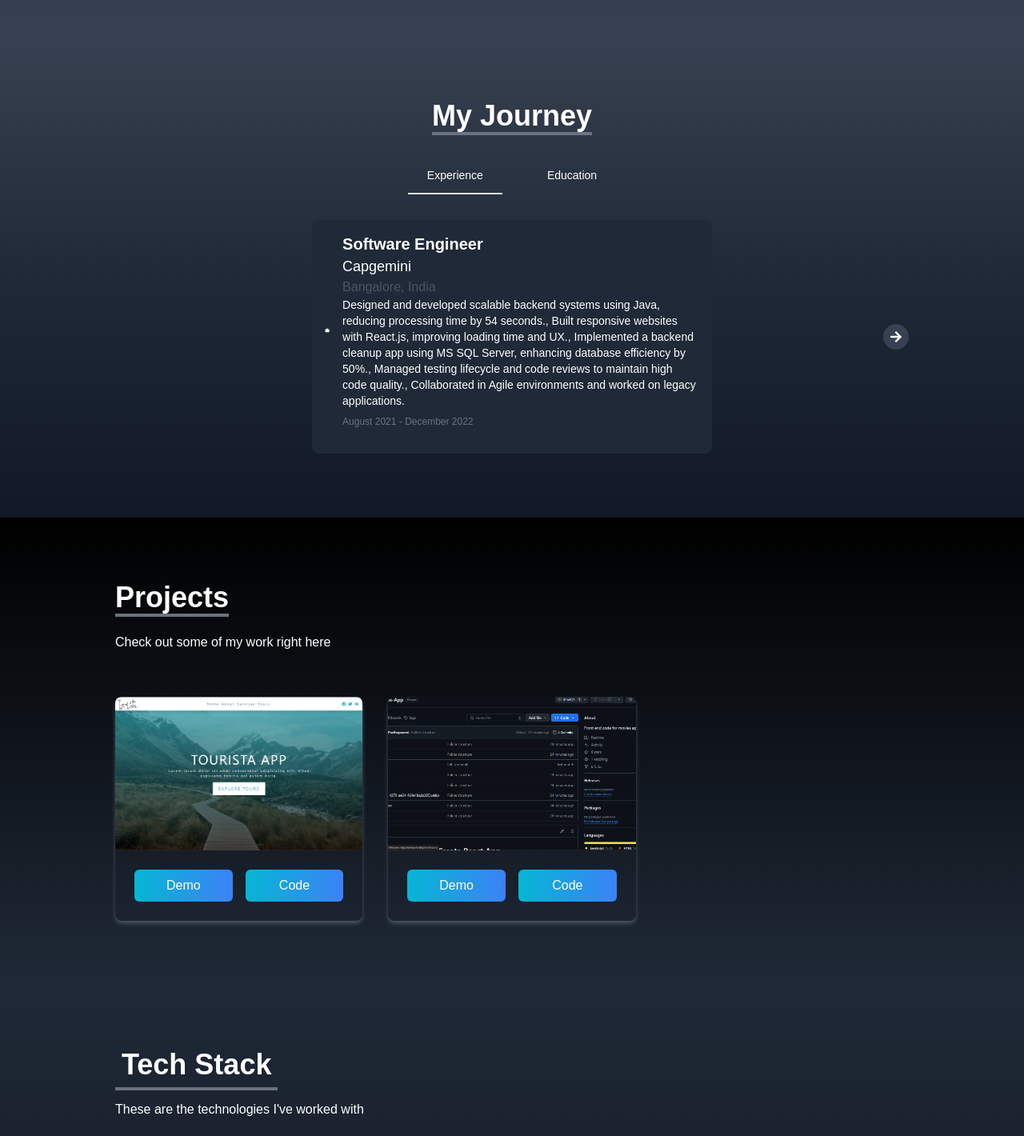
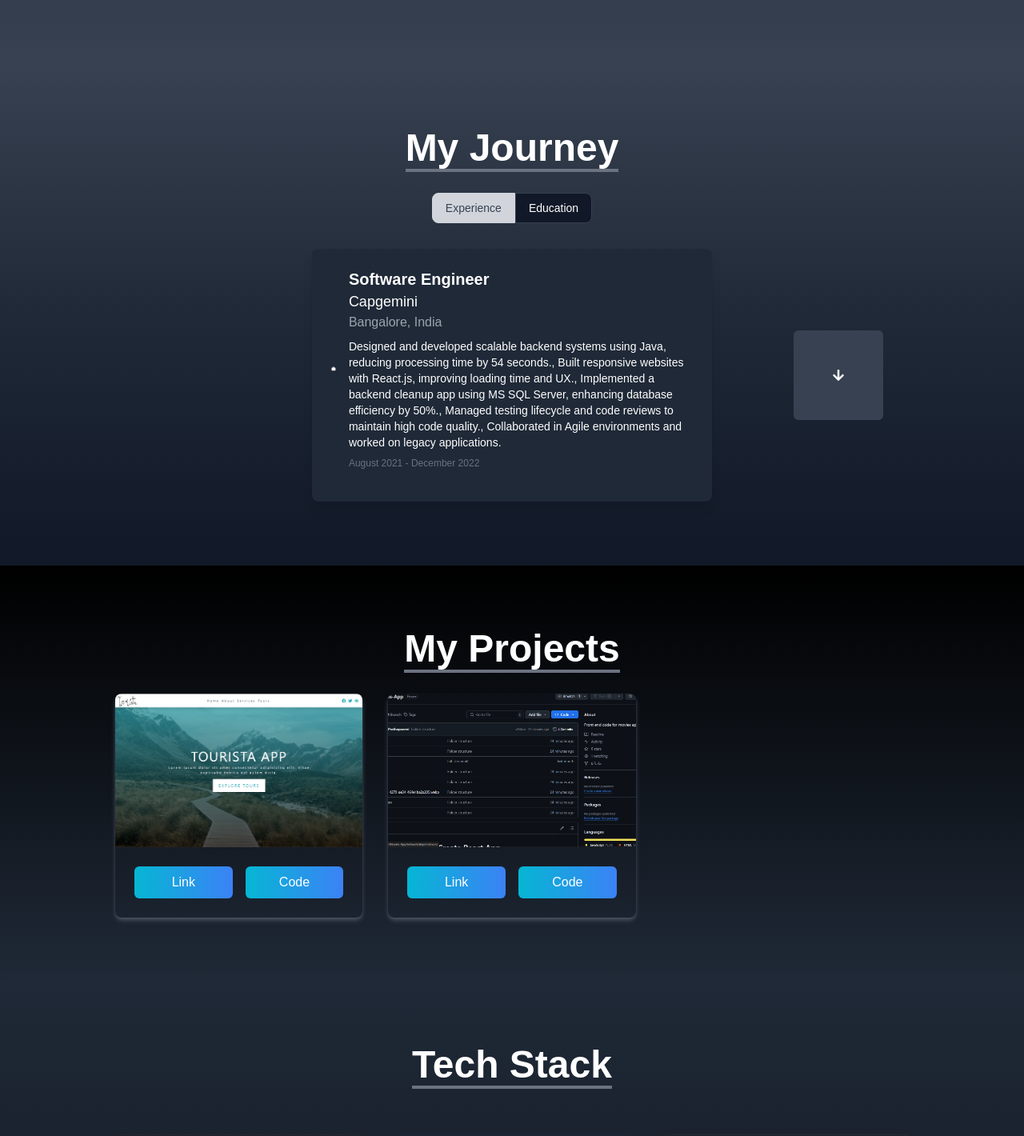
Before and after one commit to ChandraPavan-Prathapaneni/PortfolioReact, a React (Create React App) app: page / in a window 1280 px wide. Shown: the part 1307-2727 px from the top of the page at 80% size. Built offline with nearby package versions, Linux system fonts and the light colour scheme.

Commit message:
Clean-up Clutters
cleaned up inconsistent formatting and font size and text positioning

```diff
--- a/package.json
+++ b/package.json
@@ -3,6 +3,7 @@
   "version": "0.1.0",
   "private": true,
   "dependencies": {
+    "@react-spring/web": "^9.7.5",
     "@testing-library/jest-dom": "^5.17.0",
     "@testing-library/react": "^13.4.0",
     "@testing-library/user-event": "^13.5.0",
--- a/src/components/About.jsx
+++ b/src/components/About.jsx
@@ -7,8 +7,8 @@ const About = () => {
       className="w-full bg-gradient-to-b from-gray-800 to-gray-700 text-white py-16"
     >
       <div className="max-w-screen-lg p-4 mx-auto flex flex-col justify-center w-full">
-        <div className="pb-8">
-          <p className="text-4xl font-bold inline border-b-4 border-gray-500">
+        <div className="text-center mb-8">
+          <p className="text-5xl font-bold inline border-b-4 border-gray-500">
             About
           </p>
         </div>
@@ -23,7 +23,7 @@ const About = () => {
             significant revenue increases through innovative application
             development.
           </p>
-
+          <br></br>
           <p>
             I thrive in Agile environments, collaborating with cross-functional
             teams to deliver high-quality software solutions. My skills extend
--- a/src/components/Contact.jsx
+++ b/src/components/Contact.jsx
@@ -7,11 +7,10 @@ const Contact = () => {
       className="w-full min-h-screen bg-gradient-to-b from-black to-gray-800 p-4 text-white py-16"
     >
       <div className="flex flex-col p-4 justify-center max-w-screen-lg mx-auto">
-        <div className="pb-8">
+        <div className="text-center mb-8">
           <p className="text-4xl font-bold inline border-b-4 border-gray-500">
-            Contact
+            Contact Me
           </p>
-          <p className="py-6">Submit the form below to get in touch with me</p>
         </div>
 
         <div className="flex justify-center items-center">
--- a/src/components/ExperienceAndEducation.jsx
+++ b/src/components/ExperienceAndEducation.jsx
@@ -1,11 +1,12 @@
-import React, { useState } from "react";
+import React, { useState, useEffect, useRef } from "react";
 import { MdWork, MdSchool } from "react-icons/md";
-import { FaArrowLeft, FaArrowRight } from "react-icons/fa";
+import { FaArrowUp, FaArrowDown } from "react-icons/fa";
 
 const ExperienceAndEducation = () => {
   const [showExperience, setShowExperience] = useState(true);
-  const [showEducation, setShowEducation] = useState(false);
   const [currentIndex, setCurrentIndex] = useState(0);
+  const cardRef = useRef(null);
+  const [maxHeight, setMaxHeight] = useState(0);
 
   const experiences = [
     {
@@ -54,36 +55,48 @@ const ExperienceAndEducation = () => {
       location: "Richardson, Texas",
       date: "2023 - 2024",
       description: [
-        "Graduating in Major of Information Systems",
+        "Graduating in Major of Information Systems.",
         "Worked on projects in Web Development, UI App Design, Machine Learning, and Database Design.",
       ],
     },
   ];
 
+  const items = showExperience ? experiences : education;
+  const isFirstItem = currentIndex === 0;
+  const isLastItem = currentIndex === items.length - 1;
+
+  useEffect(() => {
+    // Calculate and set max height for cards dynamically
+    if (cardRef.current) {
+      const currentCardHeight = cardRef.current.scrollHeight;
+      setMaxHeight((prevMaxHeight) =>
+        Math.max(prevMaxHeight, currentCardHeight)
+      );
+    }
+  }, [currentIndex, showExperience]);
+
+  const handlePrev = () => {
+    if (!isFirstItem) {
+      setCurrentIndex((prev) => prev - 1);
+    }
+  };
+
+  const handleNext = () => {
+    if (!isLastItem) {
+      setCurrentIndex((prev) => prev + 1);
+    }
+  };
+
+  // Toggling between Experience and Education
   const handleExperience = () => {
-    setShowEducation(false);
     setShowExperience(true);
-    setCurrentIndex(0);
+    setCurrentIndex(0); // Reset index when switching sections
   };
 
   const handleEducation = () => {
     setShowExperience(false);
-    setShowEducation(true);
-    setCurrentIndex(0);
+    setCurrentIndex(0); // Reset index when switching sections
   };
-
-  const handlePrev = () => {
-    setCurrentIndex((prev) => Math.max(prev - 1, 0));
-  };
-
-  const handleNext = () => {
-    const items = showExperience ? experiences : education;
-    setCurrentIndex((prev) => Math.min(prev + 1, items.length - 1));
-  };
-
-  const items = showExperience ? experiences : education;
-  const isFirstItem = currentIndex === 0;
-  const isLastItem = currentIndex === items.length - 1;
 
   return (
     <section
@@ -92,50 +105,40 @@ const ExperienceAndEducation = () => {
     >
       <div className="max-w-screen-lg mx-auto p-4">
         <div className="text-center mb-8">
-          <p className="text-4xl font-bold inline border-b-4 border-gray-500">
+          <p className="text-5xl font-bold inline border-b-4 border-gray-500">
             My Journey
           </p>
         </div>
 
         <div className="flex justify-center mb-8">
-          <ul className="flex gap-8">
-            <li
+          <button
             onClick={handleExperience}
-              className={`${
+            className={`px-4 py-2 text-sm font-medium rounded-l-lg ${
               showExperience
-                  ? "border-b-2 border-textGreen text-textGreen"
-                  : "border-b-2 border-transparent text-textDark"
-              } py-3 px-6 text-sm cursor-pointer font-medium`}
+                ? "bg-gray-300 text-gray-700 border border-gray-300"
+                : "bg-gray-900 text-white border border-gray-700"
+            }`}
           >
             Experience
-            </li>
-            <li
+          </button>
+          <button
             onClick={handleEducation}
-              className={`${
-                showEducation
-                  ? "border-b-2 border-textGreen text-textGreen"
-                  : "border-b-2 border-transparent text-textDark"
-              } py-3 px-6 text-sm cursor-pointer font-medium`}
+            className={`px-4 py-2 text-sm font-medium rounded-r-lg ${
+              !showExperience
+                ? "bg-gray-300 text-gray-700 border border-gray-300"
+                : "bg-gray-900 text-white border border-gray-700"
+            }`}
           >
             Education
-            </li>
-          </ul>
+          </button>
         </div>
 
-        <div className="relative flex items-center justify-center">
-          {!isFirstItem && (
-            <button
-              onClick={handlePrev}
-              className="absolute left-0 p-2 bg-gray-700 text-white rounded-full hover:bg-gray-600"
+        <div className="relative flex justify-center items-center">
+          <div
+            ref={cardRef}
+            className="w-[80vw] sm:w-[400px] md:w-[500px] bg-gray-800 text-white p-6 rounded-lg shadow-lg overflow-hidden transition-all duration-500"
+            style={{ height: `${maxHeight}px` }}
           >
-              <FaArrowLeft />
-            </button>
-          )}
-
-          <div className="flex overflow-hidden">
-            <div className="flex-none w-[80vw] sm:w-[400px] md:w-[500px]">
-              {items.length > 0 && (
-                <div className="bg-gray-800 text-white p-4 rounded-lg shadow-lg">
             <div className="flex items-center mb-4">
               {showExperience ? (
                 <MdWork className="text-white text-4xl" />
@@ -151,10 +154,10 @@ const ExperienceAndEducation = () => {
                     ? items[currentIndex].company
                     : items[currentIndex].school}
                 </h4>
-                      <h5 className="text-gray-600">
+                <h5 className="text-gray-400">
                   {items[currentIndex].location}
                 </h5>
-                      <p className="text-sm">
+                <p className="text-sm mt-2">
                   {items[currentIndex].description.join(", ")}
                 </p>
                 <p className="text-xs text-gray-500 mt-2">
@@ -163,18 +166,25 @@ const ExperienceAndEducation = () => {
               </div>
             </div>
           </div>
+
+          <div className="absolute right-8 flex flex-col gap-2">
+            {!isFirstItem && (
+              <button
+                onClick={handlePrev}
+                className="p-12 bg-gray-700 rounded-md hover:bg-gray-600"
+              >
+                <FaArrowUp />
+              </button>
             )}
-            </div>
-          </div>
-
             {!isLastItem && (
               <button
                 onClick={handleNext}
-              className="absolute right-0 p-2 bg-gray-700 text-white rounded-full hover:bg-gray-600"
+                className="p-12 bg-gray-700 rounded-md hover:bg-gray-600"
               >
-              <FaArrowRight />
+                <FaArrowDown />
               </button>
             )}
+          </div>
         </div>
       </div>
     </section>
--- a/src/components/Home.jsx
+++ b/src/components/Home.jsx
@@ -13,7 +13,11 @@ const Home = () => {
         <div className="flex flex-col justify-center h-full">
           <h2 className="text-3xl sm:text-5xl md:text-7xl font-bold text-white">
             I'm a Full Stack Developer
+            <h4 className="text-lg p-2 sm:text-lg md:text-lg font-medium text-white">
+              <br></br>-Chandra Pavan Prathapaneni
+            </h4>
           </h2>
+
           <p className="text-gray-500 py-4 max-w-md">
             I have 5 years of experience building and designing software.
             Currently, I love to work on web applications using technologies
--- a/src/components/NavBar.jsx
+++ b/src/components/NavBar.jsx
@@ -17,7 +17,9 @@ const NavBar = () => {
   return (
     <div className="flex justify-between items-center w-full h-20 px-4 text-white bg-gradient-to-r from-black to-gray-900 via-gray-950 fixed top-0 z-50">
       <div>
-        <h1 className="text-4xl sm:text-5xl font-signature ml-2">Pavan</h1>
+        <h1 className="text-5xl sm:text-5xl font-signature ml-2">
+          Chandra Pavan Prathapaneni
+        </h1>
       </div>
 
       <ul className="hidden md:flex">
--- a/src/components/Projects.jsx
+++ b/src/components/Projects.jsx
@@ -8,17 +8,17 @@ const Projects = () => {
       id: 1,
       src: Tourista,
       code: "https://github.com/ChandraPavan-Prathapaneni/Tourista",
-      demo: "https://chandrapavan-prathapaneni.github.io/Tourista/#tours", // Add demo links if available
+      link: "https://chandrapavan-prathapaneni.github.io/Tourista/#tours", // Add demo links if available
     },
     {
       id: 2,
       src: MovieApi,
       code: "https://github.com/ChandraPavan-Prathapaneni/React-Movies-App/tree/main",
-      demo: "https://github.com/ChandraPavan-Prathapaneni/movies", // Add demo links if available
+      link: "https://github.com/ChandraPavan-Prathapaneni/movies", // Add demo links if available
     },
   ];
 
-  const handleDemoClick = (url) => {
+  const handleLinkClick = (url) => {
     window.open(url, "_blank");
   };
 
@@ -32,15 +32,14 @@ const Projects = () => {
       className="bg-gradient-to-b from-black to-gray-800 w-full text-white py-16"
     >
       <div className="max-w-screen-lg p-4 mx-auto flex flex-col justify-center w-full">
-        <div className="pb-8">
-          <p className="text-4xl font-bold inline border-b-4 border-gray-500">
-            Projects
+        <div className="text-center mb-8">
+          <p className="text-5xl font-bold inline border-b-4 border-gray-500">
+            My Projects
           </p>
-          <p className="py-6">Check out some of my work right here</p>
         </div>
 
         <div className="grid sm:grid-cols-2 md:grid-cols-3 gap-8 px-4 sm:px-0">
-          {portfolios.map(({ id, src, code, demo }) => (
+          {portfolios.map(({ id, src, code, link }) => (
             <div
               key={id}
               className="shadow-md shadow-gray-600 rounded-lg overflow-hidden"
@@ -52,10 +51,10 @@ const Projects = () => {
               />
               <div className="flex items-center justify-center p-4">
                 <button
-                  onClick={() => handleDemoClick(demo)}
+                  onClick={() => handleLinkClick(link)}
                   className="w-1/2 px-4 py-2 m-2 duration-200 hover:scale-105 bg-gradient-to-r from-cyan-500 to-blue-500 rounded-md"
                 >
-                  Demo
+                  Link
                 </button>
                 <button
                   onClick={() => handleCodeClick(code)}
--- a/src/components/TeckStack.jsx
+++ b/src/components/TeckStack.jsx
@@ -14,6 +14,7 @@ import azure from "../assets/azure.png";
 import nodejs from "../assets/nodejs.png";
 import git from "../assets/Git.png";
 import java from "../assets/Java.png";
+import gcp from "../assets/gcp.png";
 
 const TechStack = () => {
   const techs = [
@@ -21,55 +22,55 @@ const TechStack = () => {
       id: 1,
       src: html,
       title: "HTML",
-      style: "shadow-orange-500",
+      style: "pt-8 shadow-orange-500",
     },
     {
       id: 2,
       src: css,
       title: "CSS",
-      style: "shadow-blue-500",
+      style: "pt-8 shadow-blue-500",
     },
     {
       id: 3,
       src: javascript,
       title: "JavaScript",
-      style: "shadow-yellow-500",
+      style: "pt-8 shadow-yellow-500",
     },
     {
       id: 4,
       src: reactImage,
       title: "React",
-      style: "shadow-blue-600",
+      style: "pt-8 shadow-blue-600",
     },
     {
       id: 5,
       src: tailwind,
       title: "Tailwind",
-      style: "shadow-sky-400",
+      style: "pt-8 shadow-sky-400",
     },
     {
       id: 6,
       src: nextjs,
       title: "Next JS",
-      style: "shadow-white",
+      style: "pt-8 shadow-white",
     },
     {
       id: 7,
       src: github,
       title: "GitHub",
-      style: "shadow-gray-400",
+      style: "pt-8 shadow-gray-400",
     },
     {
       id: 8,
       src: git,
       title: "Git",
-      style: "shadow-orange-400",
+      style: "pt-8 shadow-orange-400",
     },
     {
       id: 9,
       src: figma,
       title: "Figma",
-      style: "shadow-teal-400",
+      style: "pt-8 shadow-teal-400",
     },
     {
       id: 10,
@@ -81,25 +82,31 @@ const TechStack = () => {
       id: 11,
       src: azure,
       title: "Azure",
-      style: "shadow-cyan-400",
+      style: "pt-8 shadow-cyan-400",
     },
     {
       id: 12,
-      src: nodejs,
-      title: "Node JS",
-      style: "shadow-green-400",
+      src: gcp,
+      title: "GCP",
+      style: "pt-8 shadow-blue-400",
     },
     {
       id: 13,
-      src: python,
-      title: "Python",
-      style: "shadow-blue-400",
+      src: nodejs,
+      title: "Node JS",
+      style: "pt-8 shadow-green-400",
     },
     {
       id: 14,
+      src: python,
+      title: "Python",
+      style: "pt-8 shadow-blue-400",
+    },
+    {
+      id: 15,
       src: java,
       title: "Java",
-      style: "shadow-red-400",
+      style: "pt-8 shadow-red-400",
     },
   ];
 
@@ -109,11 +116,10 @@ const TechStack = () => {
       className="bg-gradient-to-b from-gray-800 to-black w-full py-16"
     >
       <div className="max-w-screen-lg mx-auto p-4 flex flex-col justify-center w-full h-full text-white">
-        <div>
-          <p className="text-4xl font-bold border-b-4 border-gray-500 p-2 inline">
+        <div className="text-center mb-8">
+          <p className="text-5xl font-bold inline border-b-4 border-gray-500">
             Tech Stack
           </p>
-          <p className="py-6">These are the technologies I've worked with</p>
         </div>
 
         <div className="w-full grid grid-cols-2 sm:grid-cols-3 gap-8 text-center py-8 px-4 sm:px-0">
```
Also changed, not shown: src/assets/gcp.png (added), 1 other file (tests, documents, lock files or other folders). Lines whose indentation alone changed are shown as unchanged.
